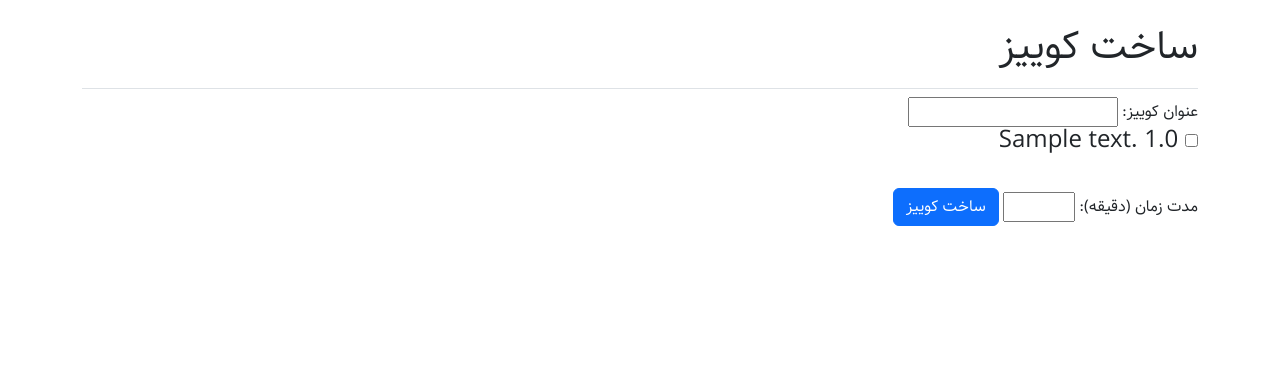
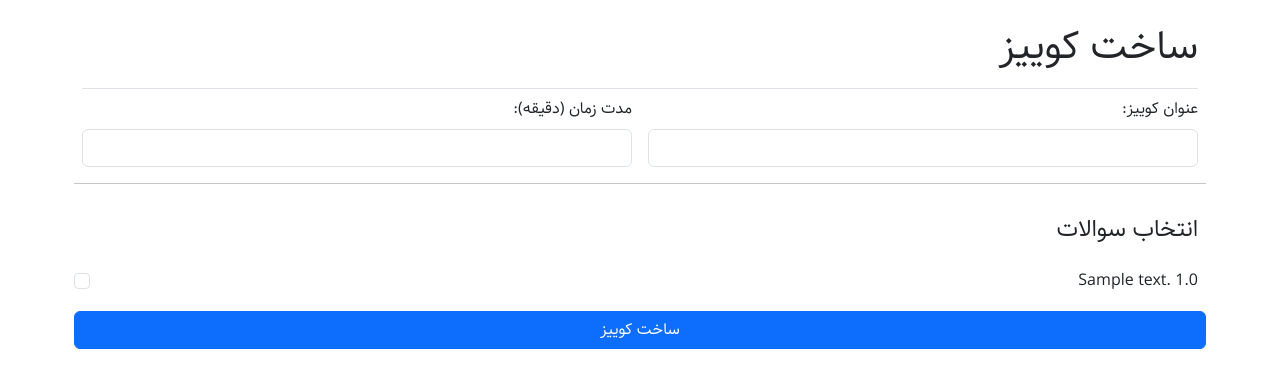
Before and after one commit to ali-nakhaee/Q_web, a Django app: page /make_quiz/ in a window 1280 px wide. Shown: the part 58-446 px from the top of the page. Run offline with Django 4.2, Linux system fonts and the light colour scheme; a user stored in the database is signed in; tables that the repository leaves empty hold one stand-in row (values such as "Sample post"); parts of the project's set-up code (start-up, migrations or seed data) failed here and were passed over; some libraries are stand-ins or nearby versions.

Commit message:
style of quiz making page has changed

```diff
--- a/quiz/templates/quiz/make_quiz.html
+++ b/quiz/templates/quiz/make_quiz.html
@@ -8,23 +8,29 @@
 {% block content %}
 
 
-<form action="{% url 'quiz:make_quiz' %}" method='post'>
+<form action="{% url 'quiz:make_quiz' %}" method='post' class="row g-3">
     {% csrf_token %}
-    <label for="quiz_title">عنوان کوییز:</label>
-      <input type="text" id="quiz_title" name="quiz_title" required>
+      <div class='col-md-6'>
+        <label for="quiz_title" class="form-label">عنوان کوییز:</label>
+          <input type="text" class="form-control" id="quiz_title" name="quiz_title" required>
+      </div>
+      <div class='col-md-6'>
+        <label for="duration" class="form-label">مدت زمان (دقیقه):</label>
+        <input type="number" class="form-control" id="duration" name="duration" required min="1" max="180">
+      </div> <hr>
+    <h4>انتخاب سوالات</h4><br>
 
     {% for question in questions %}
-    <h4><input type='checkbox' name="is_in_quiz_{{ forloop.counter0 }}"
-      value=1></input>
+    <div class='form-check'>
+      <input class="form-check-input" type='checkbox' id="is_in_quiz_{{ forloop.counter0 }}"
+      name="is_in_quiz_{{ forloop.counter0 }}" value=1>
+      <lable class='form-check-lable' for="is_in_quiz_{{ forloop.counter0 }}">
       {{ question.text }}
-      {{ question.true_answer }}
-      </h4><br>
+      {{ question.true_answer }}</label>
+      </div><br>
     {% empty %}
       <li><h4>شما هیچ سوالی اضافه نکرده‌اید.</h4></li>
     {% endfor %}
-
-    <label for="duration">مدت زمان (دقیقه):</label>
-      <input type="number" id="duration" name="duration" required min="1" max="180">
 
     {% buttons %}
         <button name="submit" class="btn btn-primary">ساخت کوییز</button>
```
